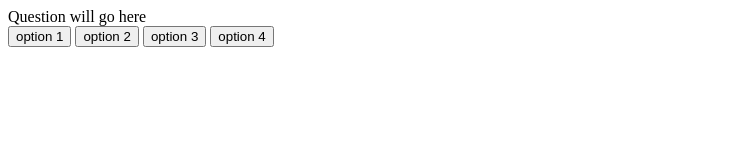
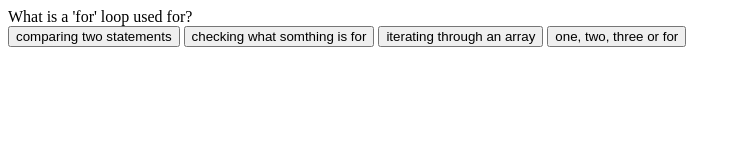
Before and after one commit to MKAtkinson/java-script-quiz, a plain HTML site: page index.html in a window 1280 px wide. Shown: the whole page, without its empty margins (0-741 px from the left). Drawn offline with Linux system fonts and the light colour scheme.

Commit message:
making buttons and evaluations

```diff
--- a/assets/js/javascript.js
+++ b/assets/js/javascript.js
@@ -1,4 +1,4 @@
-var questions = [{
+var Questions = [{
     id: 0,
     q: "What is a 'for' loop used for?",
     a: [{text: "comparing two statements", isCorrect: false},
@@ -41,6 +41,69 @@ var questions = [{
 },
 
 ]
+var start = true;
+
+function iterate(id) {
+
+    var result = document.getElementsByClassName("result");
+    result[0].innerText = "";
+
+    // Getting the question
+    const question = document.getElementById("question");
 
 
-addEventListener.on("click",)
+    // Setting the question text
+    question.innerText = Questions[id].q;
+
+    // Getting the options
+    const opa = document.getElementById("option-a");
+    const opb = document.getElementById("option-b");
+    const opc = document.getElementById("option-c");
+    const opd = document.getElementById("option-d");
+
+
+    // Providing option text
+    opa.innerText = Questions[id].a[0].text;
+    opb.innerText = Questions[id].a[1].text;
+    opc.innerText = Questions[id].a[2].text;
+    opd.innerText = Questions[id].a[3].text;
+
+    // Providing the true or false value to the options
+    opa.value = Questions[id].a[0].isCorrect;
+    opb.value = Questions[id].a[1].isCorrect;
+    opc.value = Questions[id].a[2].isCorrect;
+    opd.value = Questions[id].a[3].isCorrect;
+
+    var selected = "";
+
+    const evaluate = document.getElementsByClassName("evaluate");
+
+    // Evaluate method
+    evaluate[0].addEventListener("click", () => {
+        if (selected == "true") {
+            result[0].innerHTML = "True";
+            result[0].style.color = "green";
+        } else {
+            result[0].innerHTML = "False";
+            result[0].style.color = "red";
+        }
+    })
+}
+
+if (start) {
+    iterate("0");
+}
+
+// Next button and method
+const next = document.getElementsByClassName('next')[0];
+var id = 0;
+
+next.addEventListener("click", () => {
+    start = false;
+    if (id < 2) {
+        id++;
+        iterate(id);
+        console.log(id);
+    }
+
+})
--- a/index.html
+++ b/index.html
@@ -7,24 +7,27 @@
     <title>java-script-quiz</title>
 </head>
 <body>
-    <div id="question">
-        Question will go here
+    <div class="result">
     </div>
+        <div id="question">
+            Question will go here
+        </div>
+    </body>
     <div id="answer-container">
-        <button id="option-a">
+        <button class="evaluate" id="option-a">
             option 1
         </button>
-        <button id="option-b">
+        <button class="evaluate" id="option-b">
             option 2
         </button>
-        <button id="option-c">
+        <button class="evaluate" id="option-c">
             option 3
         </button>
-        <button id="option-d">
+        <button class="evaluate"id="option-d">
             option 4
         </button>
 
     </div>
-
+    <script src="./assets/js/javascript.js"></script>
 </body>
 </html>
```
